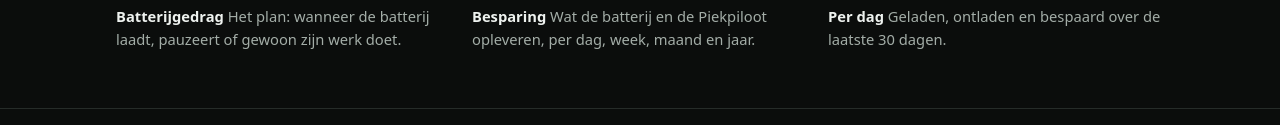
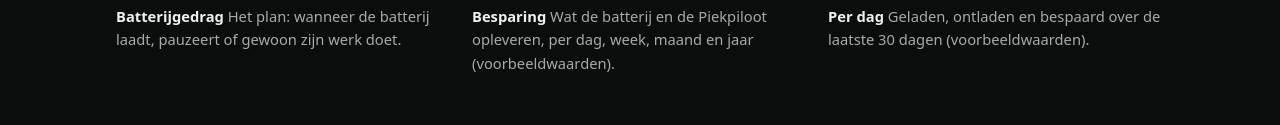
Before and after one commit to Banthum/BanthumLabs.nl, a plain HTML site: page piekpiloot.html in a window 1280 px wide. Shown: the part 2902-3027 px from the top of the page. Drawn offline with Linux system fonts and the light colour scheme.

Commit message:
Productpagina: Besparing en Per dag met voorbeeldwaarden (zo vermeld)
Co-Authored-By: Claude Opus 5.5 <noreply@anthropic.com>

```diff
--- a/piekpiloot.html
+++ b/piekpiloot.html
@@ -122,11 +122,11 @@
         </figure>
         <figure class="scherm">
           <img src="img/scherm/besparing.png" width="800" height="480" loading="lazy" alt="Scherm Besparing van de Piekpiloot">
-          <figcaption><strong>Besparing</strong> Wat de batterij en de Piekpiloot opleveren, per dag, week, maand en jaar.</figcaption>
+          <figcaption><strong>Besparing</strong> Wat de batterij en de Piekpiloot opleveren, per dag, week, maand en jaar (voorbeeldwaarden).</figcaption>
         </figure>
         <figure class="scherm">
           <img src="img/scherm/per-dag.png" width="800" height="480" loading="lazy" alt="Scherm Per dag van de Piekpiloot">
-          <figcaption><strong>Per dag</strong> Geladen, ontladen en bespaard over de laatste 30 dagen.</figcaption>
+          <figcaption><strong>Per dag</strong> Geladen, ontladen en bespaard over de laatste 30 dagen (voorbeeldwaarden).</figcaption>
         </figure>
       </div>
     </div>
```
Also changed, not shown: img/scherm/besparing.png, img/scherm/per-dag.png.
